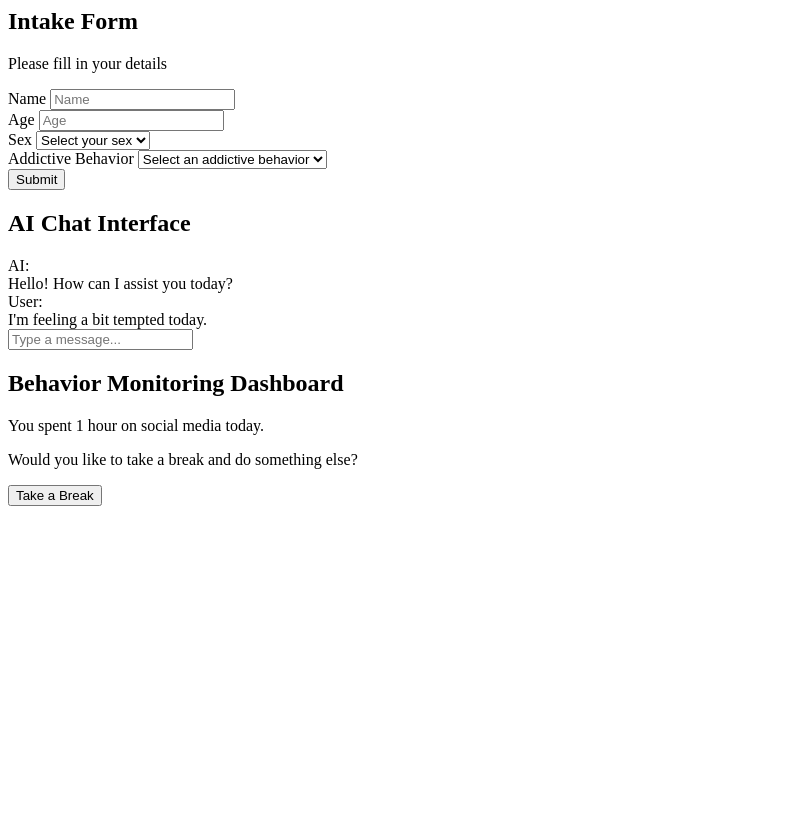
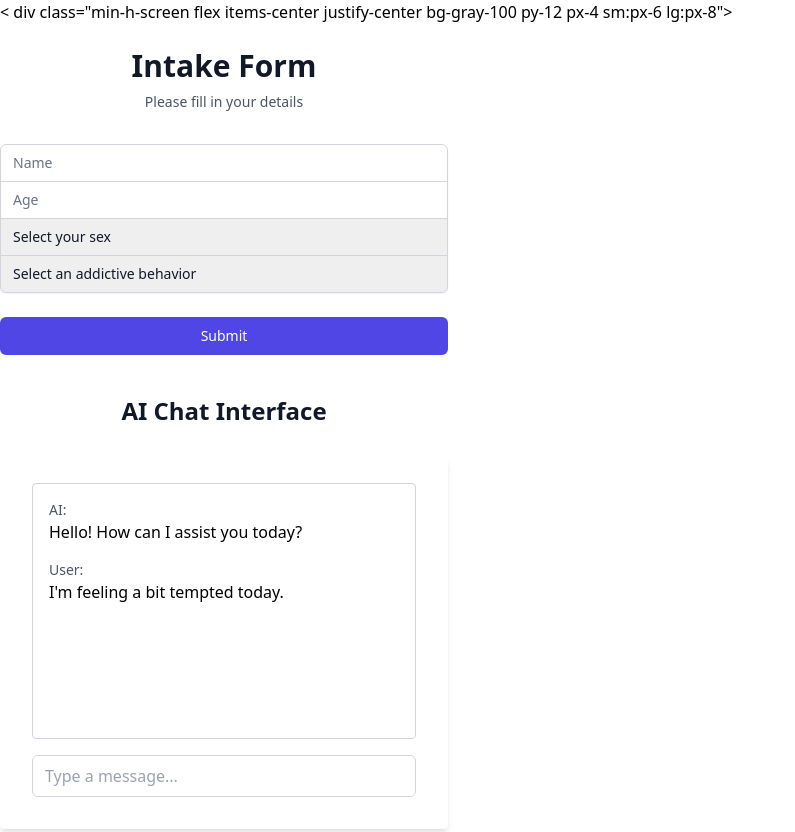
Before and after one commit to joemama251/Al, a plain HTML site: page index.html in a window 1280 px wide. Shown: the top 832 px of the page, without its empty margins (0-795 px from the left). Before the commit the page ends 800 px from the top, so only its background shows below. Drawn offline with nearby package versions, Linux system fonts and the light colour scheme.

Commit message:
Update index.html

```diff
--- a/index.html
+++ b/index.html
@@ -1,4 +1,13 @@
-<div class="min-h-screen flex items-center justify-center bg-gray-100 py-12 px-4 sm:px-6 lg:px-8">
+<<!DOCTYPE html>
+<html lang="en">
+<head>
+    <meta charset="UTF-8">
+    <meta name="viewport" content="width=device-width, initial-scale=1.0">
+    <title>AI Wrapper Application</title>
+    <link href="https://cdn.jsdelivr.net/npm/tailwindcss@2.2.19/dist/tailwind.min.css" rel="stylesheet">
+</head>
+
+  div class="min-h-screen flex items-center justify-center bg-gray-100 py-12 px-4 sm:px-6 lg:px-8">
   <div class="max-w-md w-full space-y-8">
     <div>
       <h2 class="mt-6 text-center text-3xl font-extrabold text-gray-900">
```
